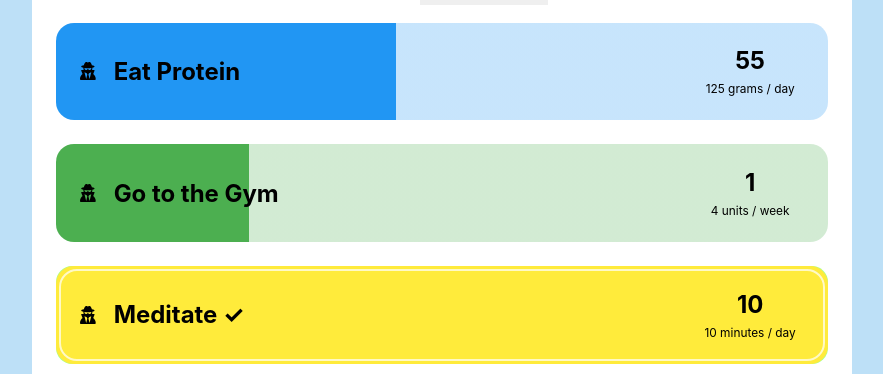
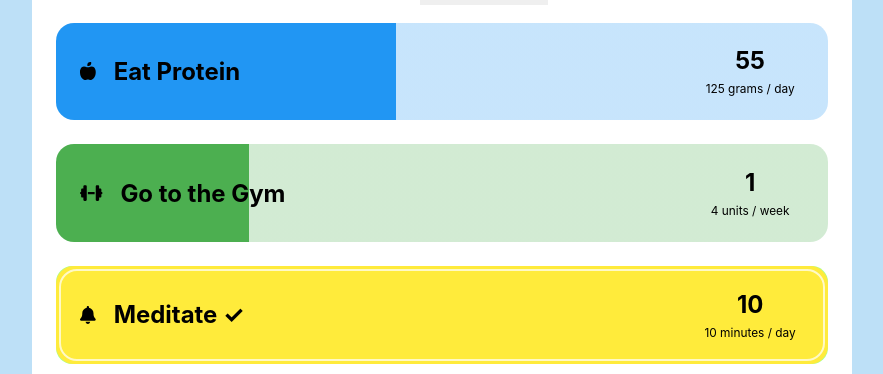
Before and after one commit to davidshir93/markdone-v, a Vue app: page /#/ in a window 1280 px wide. Shown: the part 153-527 px from the top of the page, without its empty margins (198-1081 px from the left). Built offline with nearby package versions, Linux system fonts and the light colour scheme.

Commit message:
bug fixes

```diff
--- a/src/components/CreateGoalForm.vue
+++ b/src/components/CreateGoalForm.vue
@@ -115,7 +115,7 @@ export default {
   data() {
     return {
       iconsList: [
-        "fa-user-secret",
+        "fa-dumbbell",
         "fa-address-card",
         "fa-anchor",
         "fa-apple-whole",
@@ -151,7 +151,7 @@ export default {
         "#607d8b",
       ],
       name: "",
-      iconName: "fa-user-secret",
+      iconName: "fa-dumbbell",
       measurement: "Times",
       goalValue: "",
       frequency: "Day",
--- a/src/components/GoalItem.vue
+++ b/src/components/GoalItem.vue
@@ -11,10 +11,7 @@
     />
     <div class="goalElementsContainer" :class="[completed && 'completed']">
       <div class="goalName">
-        <!-- Add the style and icon you want using the String format -->
         <font-awesome-icon class="icon" :icon="['fa-solid', goal.icon]" />
-
-        <!-- <font-awesome-icon icon="fa-solid fa-user-secret" /> -->
         <h2>{{ goal.name }}</h2>
       </div>
       <div class="goalDetails">
--- a/src/main.js
+++ b/src/main.js
@@ -13,7 +13,7 @@ import { FontAwesomeIcon } from "@fortawesome/vue-fontawesome";
 import {
   faPlusCircle,
   faUndoAlt,
-  faUserSecret,
+  faDumbbell,
   faAddressCard,
   faAnchor,
   faAppleWhole,
@@ -35,7 +35,7 @@ import {
 library.add(
   faPlusCircle,
   faUndoAlt,
-  faUserSecret,
+  faDumbbell,
   faAddressCard,
   faAnchor,
   faAppleWhole,
--- a/src/store/index.js
+++ b/src/store/index.js
@@ -18,7 +18,7 @@ export default createStore({
           {
             id: 1,
             name: "Eat Protein",
-            icon: "fa-user-secret",
+            icon: "fa-apple-whole",
             measuring: "grams",
             done: 55,
             goalValue: 125,
@@ -28,7 +28,7 @@ export default createStore({
           {
             id: 2,
             name: "Go to the Gym",
-            icon: "fa-user-secret",
+            icon: "fa-dumbbell",
             measuring: "units",
             done: 1,
             goalValue: 4,
@@ -38,7 +38,7 @@ export default createStore({
           {
             id: 3,
             name: "Meditate",
-            icon: "fa-user-secret",
+            icon: "fa-bell",
             measuring: "minutes",
             done: 10,
             goalValue: 10,
@@ -66,7 +66,7 @@ export default createStore({
         {
           id: 1,
           name: "Eat Protein",
-          icon: "fa-user-secret",
+          icon: "fa-apple-whole",
           measuring: "grams",
           done: 55,
           goalValue: 125,
@@ -76,7 +76,7 @@ export default createStore({
         {
           id: 2,
           name: "Go to the Gym",
-          icon: "fa-user-secret",
+          icon: "fa-dumbbell",
           measuring: "units",
           done: 1,
           goalValue: 4,
@@ -86,7 +86,7 @@ export default createStore({
         {
           id: 3,
           name: "Meditate",
-          icon: "fa-user-secret",
+          icon: "fa-bell",
           measuring: "minutes",
           done: 10,
           goalValue: 10,
--- a/src/views/AboutView.vue
+++ b/src/views/AboutView.vue
@@ -1,7 +1,10 @@
 <template>
   <div class="about">
-    <HeaderTitle title="This is the about page" />
-    <p>This project was made by David Shir</p>
+    <HeaderTitle title="About Markdone" />
+    <p>
+      Markdone is a web application that allows you to create and keep track of
+      your goals in a minimalistic manner.
+    </p>
   </div>
 </template>
 
@@ -14,4 +17,8 @@ export default {
 };
 </script>
 
-<style scoped></style>
+<style scoped>
+p {
+  line-height: 1.66rem;
+}
+</style>
```
